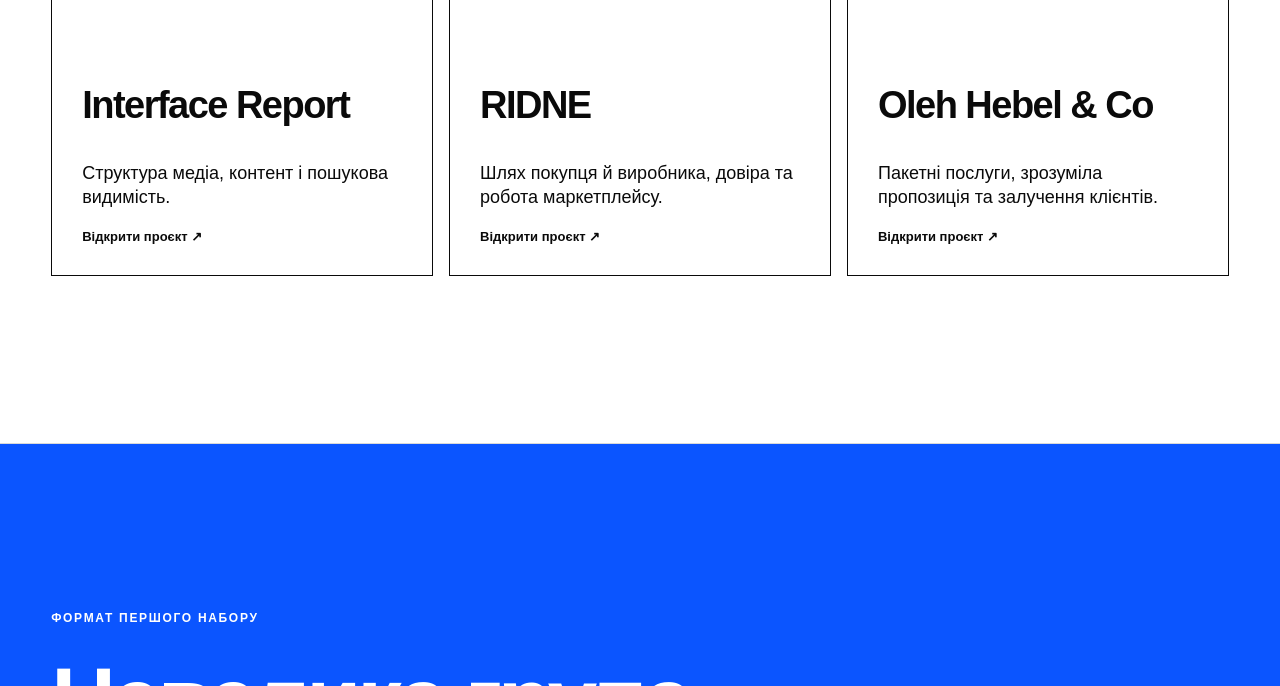
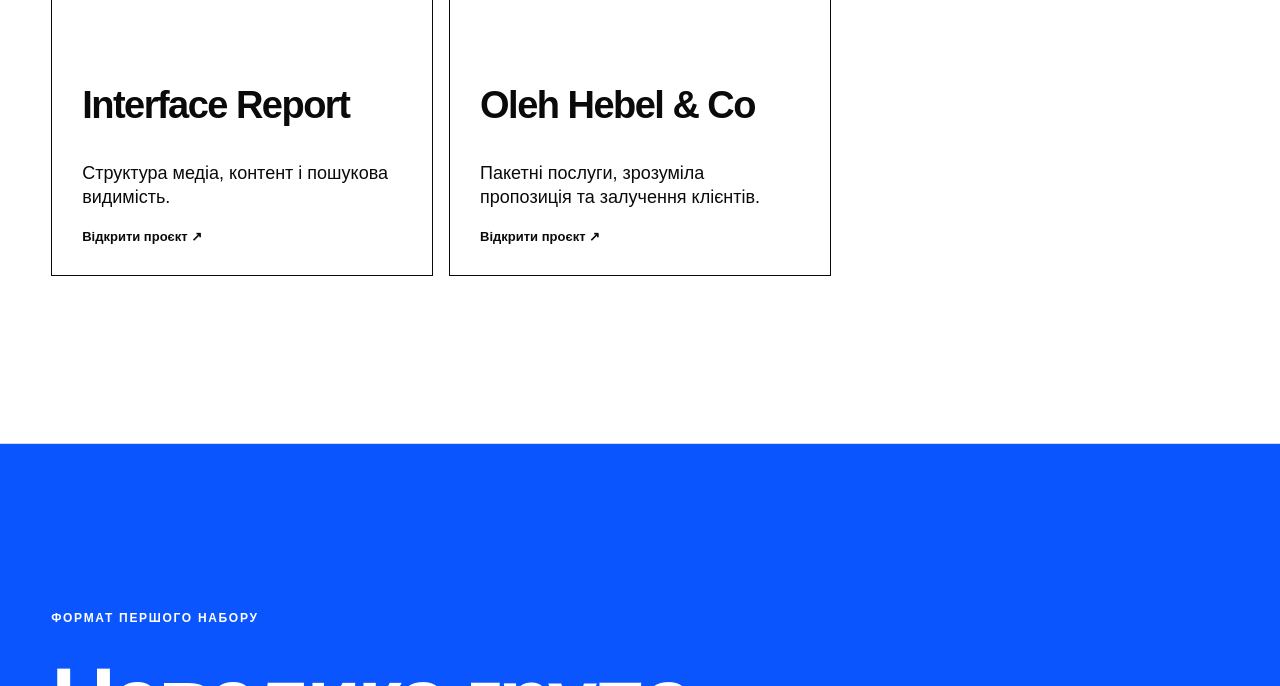
Before and after one commit to olehhebel/ship-index-grow, a plain HTML site: page uk.html in a window 1280 px wide. Shown: the part 5174-5860 px from the top of the page. Drawn offline with Linux system fonts and the light colour scheme; a web font is replaced by a local one.

Commit message:
Remove excluded project from school cross-promotion

```diff
--- a/uk.html
+++ b/uk.html
@@ -166,7 +166,6 @@
       <div class="section-head"><p class="eyebrow">НАВЧАННЯ НА РЕАЛЬНИХ ПРОЄКТАХ</p><h2>Відкрий кейси. Побач, як це працює.</h2></div>
       <div class="proof-grid">
         <a href="https://interfacereport.com/" target="_blank" rel="noopener"><span>МЕДІА / SEO / GEO</span><h3>Interface Report</h3><p>Структура медіа, контент і пошукова видимість.</p><i>Відкрити проєкт ↗</i><span class="project-logo-wrap project-logo-interface-report"><img class="project-logo" src="assets/projects/interface-report-approved.webp" alt="Interface Report" loading="lazy" decoding="async" width="288" height="288"></span></a>
-        <a href="https://ridne.store/" target="_blank" rel="noopener"><span>МАРКЕТПЛЕЙС / UX</span><h3>RIDNE</h3><p>Шлях покупця й виробника, довіра та робота маркетплейсу.</p><i>Відкрити проєкт ↗</i><span class="project-logo-wrap project-logo-ridne"><img class="project-logo" src="assets/projects/ridne-approved.webp" alt="RIDNE" loading="lazy" decoding="async" width="288" height="288"></span></a>
         <a href="https://olehhebel.top/" target="_blank" rel="noopener"><span>ПОЗИЦІОНУВАННЯ / ПРОДАЖІ</span><h3>Oleh Hebel & Co</h3><p>Пакетні послуги, зрозуміла пропозиція та залучення клієнтів.</p><i>Відкрити проєкт ↗</i><span class="project-logo-wrap project-logo-oleh-hebel-co"><img class="project-logo" src="assets/projects/oleh-hebel-co-approved.webp" alt="Oleh Hebel & Co" loading="lazy" decoding="async" width="263" height="288"></span></a>
       </div>
     </section>
@@ -216,7 +215,7 @@
     <p class="form-note">Використовуємо ім’я та електронну пошту лише для відповіді щодо участі в програмі.</p>
     <p class="form-status" role="status" aria-live="polite"></p>
   </form>
-  <div class="dialog-proof"><span>НАШІ ПРОЄКТИ:</span><a href="https://olehhebel.top/" target="_blank" rel="noopener">Oleh Hebel &amp; Co</a><a href="https://interfacereport.com/" target="_blank" rel="noopener">Interface Report</a><a href="https://ridne.store/" target="_blank" rel="noopener">RIDNE</a><a href="https://www.linkedin.com/in/olehhebel/" target="_blank" rel="noopener">LinkedIn</a></div>
+  <div class="dialog-proof"><span>НАШІ ПРОЄКТИ:</span><a href="https://olehhebel.top/" target="_blank" rel="noopener">Oleh Hebel &amp; Co</a><a href="https://interfacereport.com/" target="_blank" rel="noopener">Interface Report</a><a href="https://www.linkedin.com/in/olehhebel/" target="_blank" rel="noopener">LinkedIn</a></div>
   </dialog>
   <script src="app.js" defer></script>
 </body>
```
